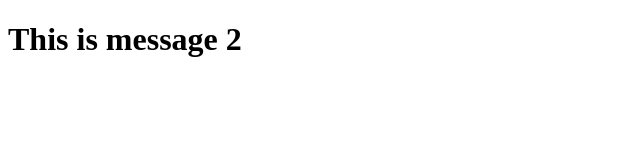
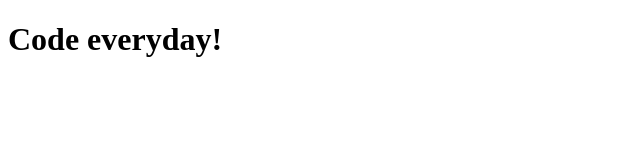
Before and after one commit to bsquidwrd/my-first-react-app, a React (Vite) app: page / in a window 1280 px wide. Shown: the top 160 px of the page, without its empty margins (0-640 px from the left). Built offline with nearby package versions, Linux system fonts and the light colour scheme.

Commit message:
React For Beginners 18

```diff
--- a/src/components/ConditionalComponent.jsx
+++ b/src/components/ConditionalComponent.jsx
@@ -2,13 +2,6 @@
 import Welcome from "./Welcome";
 
 export default function ConditionalComponent() {
-  let message;
   const display = false;
-
-  if (display) {
-    message = <h1>This is message 1</h1>;
-  } else {
-    message = <h1>This is message 2</h1>;
-  }
-  return message;
+  return display ? <Welcome /> : <Code />;
 }
```
